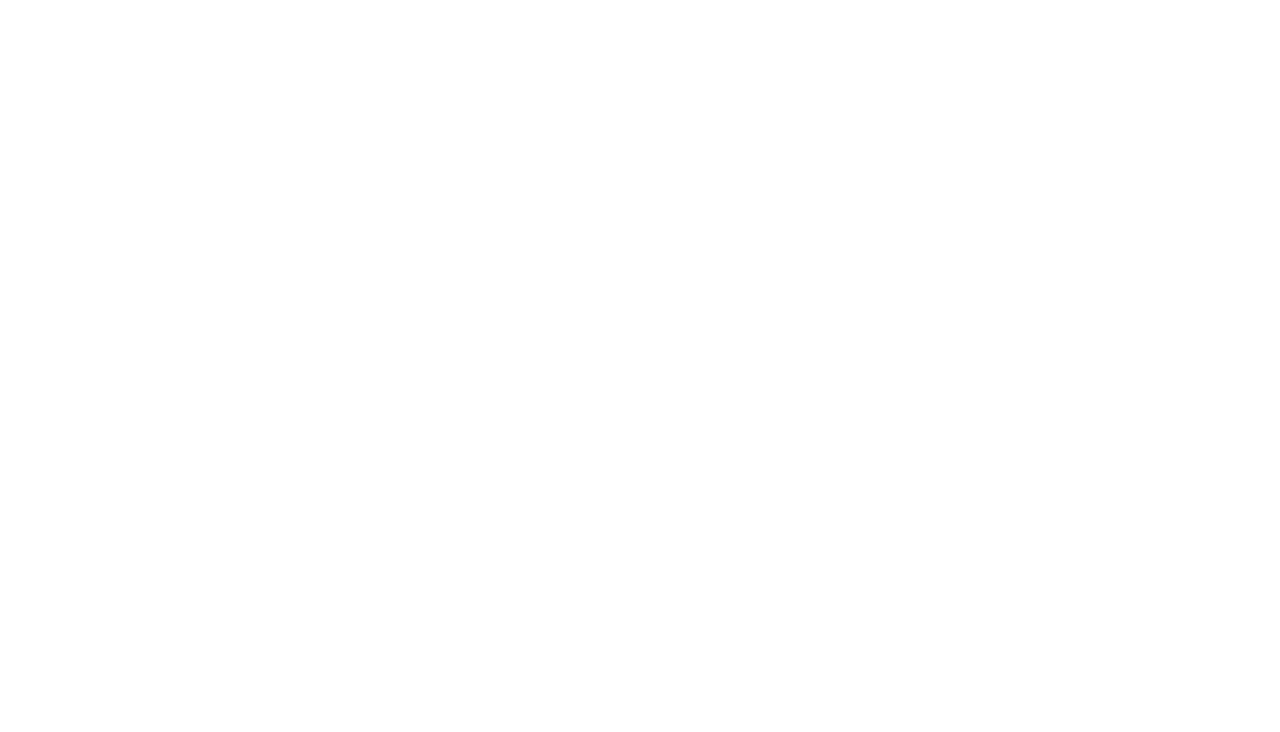
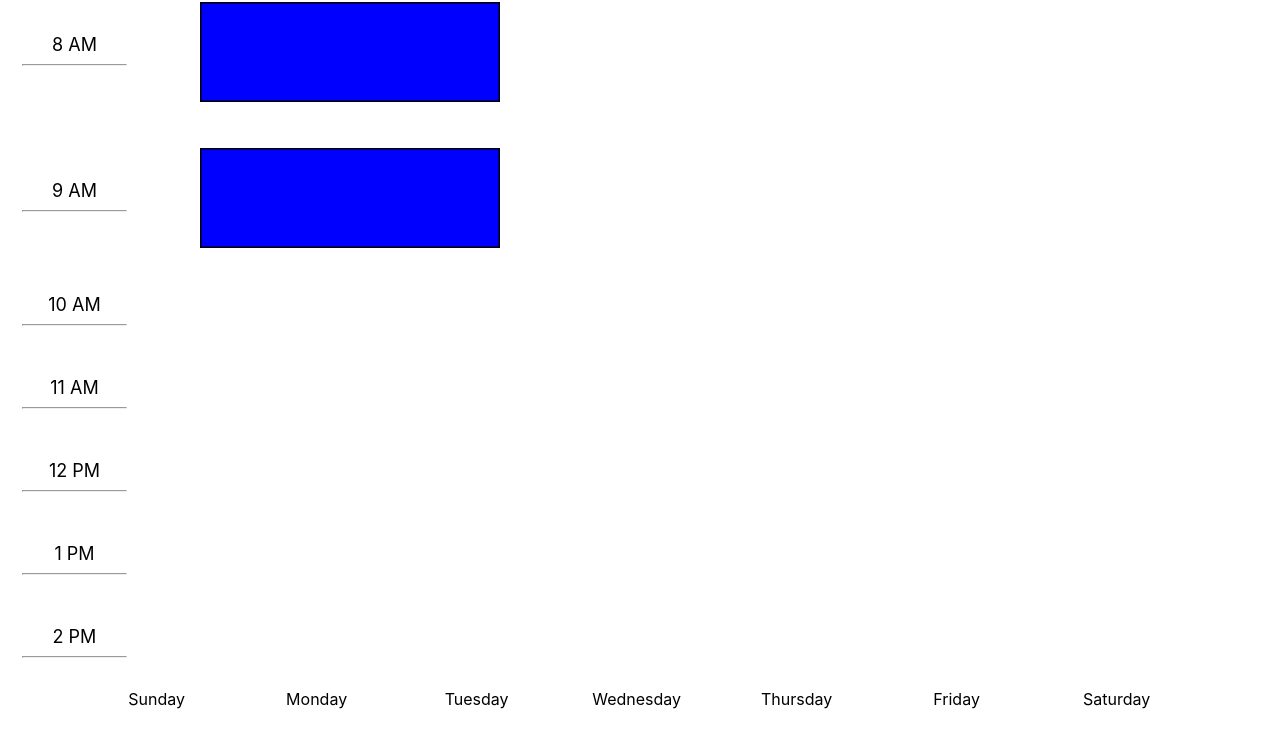
Before and after one commit to ajnye/schedule-stacker, a React (Create React App) app: page / in a window 1280 px wide. Shown: the part 560-1292 px from the top of the page. Before the commit the page ends 800 px from the top, so only its background shows below. Built offline with nearby package versions, Linux system fonts and the light colour scheme.

Commit message:
Made basic layout for table

```diff
--- a/public/index.html
+++ b/public/index.html
@@ -32,14 +32,80 @@
 
     <table class="days" style="font-size: large;">
       <tr>
-        <td></td>
-        <td>Monday</td>
-        <td>Tuesday</td>
-        <td>Wednesday</td>
-        <td>Thursday</td>
-        <td>Friday</td>
+        <td>Time</td>
+        <td>Monday<hr></td>
+        <td>Tuesday<hr></td>
+        <td>Wednesday<hr></td>
+        <td>Thursday<hr></td>
+        <td>Friday<hr></td>
       </tr>
+      <tr><td>8 AM<hr></td><td><svg width="300" height="100"><rect width="300" height="100" style="fill:rgb(0,0,255);stroke-width:3;stroke:rgb(0,0,0)" /></svg></td></tr>
+      <tr><td>9 AM<hr></td><td><svg width="300" height="100"><rect width="300" height="100" style="fill:rgb(0,0,255);stroke-width:3;stroke:rgb(0,0,0)" /></svg></td></tr>
+      <tr><td>10 AM<hr></td></tr>
+      <tr><td>11 AM<hr></td></tr>
+      <tr><td>12 PM<hr></td></tr>
+      <tr><td>1 PM<hr></td></tr>
+      <tr><td>2 PM<hr></td></tr>
     </table>
+
+    <div class="row">
+      <div class="side-column">
+        <p>8</p>
+        <p>9</p>
+        <p>10</p>
+        <p>11</p>
+        <p>12</p>
+        <p>1</p>
+        <p>2</p>
+        <p>3</p>
+        <p>4</p>
+        <p>5</p>
+        <p>6</p>
+        <p>7</p>
+        <p>8</p>
+        <p>9</p>
+        <p>10</p>
+        <p>11</p>
+        <p>12</p>
+      </div>
+      <div class="column">Sunday
+        <div class="day-row">
+          <svg width="75" height="500">
+            <g>
+              <rect x="0" y="25" width="200" height="200" fill="red" />
+              <text x="0" y="50" font-family="Verdana" font-size="25" fill="blue">CS 2130</text>
+              <text x="0" y="75" font-family="Verdana" font-size="20" fill="blue">Jamal Jafar III</text>
+              <text x="0" y="100" font-family="Verdana" font-size="15" fill="blue">08:00 AM - 10:00 AM</text>
+            </g>
+          </svg>
+          <svg width="50" height="500">
+            <g>
+              <rect x="0" y="25" width="200" height="200" fill="red" />
+              <text x="0" y="50" font-family="Verdana" font-size="25" fill="blue">CS 2130</text>
+              <text x="0" y="75" font-family="Verdana" font-size="20" fill="blue">Jamal Jafar III</text>
+              <text x="0" y="100" font-family="Verdana" font-size="15" fill="blue">08:00 AM - 10:00 AM</text>
+            </g>
+          </svg>
+          <svg width="50" height="500">
+            <g>
+              <rect x="0" y="25" width="200" height="200" fill="red" />
+              <text x="0" y="50" font-family="Verdana" font-size="25" fill="blue">CS 2130</text>
+              <text x="0" y="75" font-family="Verdana" font-size="20" fill="blue">Jamal Jafar III</text>
+              <text x="0" y="100" font-family="Verdana" font-size="15" fill="blue">08:00 AM - 10:00 AM</text>
+            </g>
+          </svg>
+        </div>
+      </div>
+      <div class="column">Monday
+      </div>
+      <div class="column">Tuesday</div>
+      <div class="column">Wednesday</div>
+      <div class="column">Thursday</div>
+      <div class="column">Friday</div>
+      <div class="column">Saturday</div>
+    </div>
+
+
 
     <!--
       This HTML file is a template.
--- a/src/index.css
+++ b/src/index.css
@@ -16,7 +16,8 @@ code {
 table tr td {
   border-right: 1px solid blue;
   color: black;
-  width: 10%;
+  width: 5%;
+  padding: 20px;
   text-align: center;
 }
 
@@ -27,3 +28,43 @@ table tr td:first-of-type {
 table tr td:last-of-type {
   border: none;
 }
+
+.row {
+  min-width: 1000px;
+  white-space: nowrap;
+  overflow:visible;
+}
+
+.column {
+  float: left;
+  width: 12.5%;
+  text-align: center;
+  white-space: nowrap;
+  /* min-width: 100px; */
+}
+
+svg {
+  display:inline;
+  position:relative; right:0px; top:0px;
+}
+
+.side-column {
+  float: left;
+  text-align: center;
+  white-space: nowrap;
+  overflow:visible;
+}
+
+.side-column p {
+  padding:30px;
+  position: sticky;
+  overflow:visible;
+}
+
+/* Clear floats after the columns */
+.row:after {
+  content: "";
+  display: table;
+  clear: both;
+  overflow:visible;
+}
```
